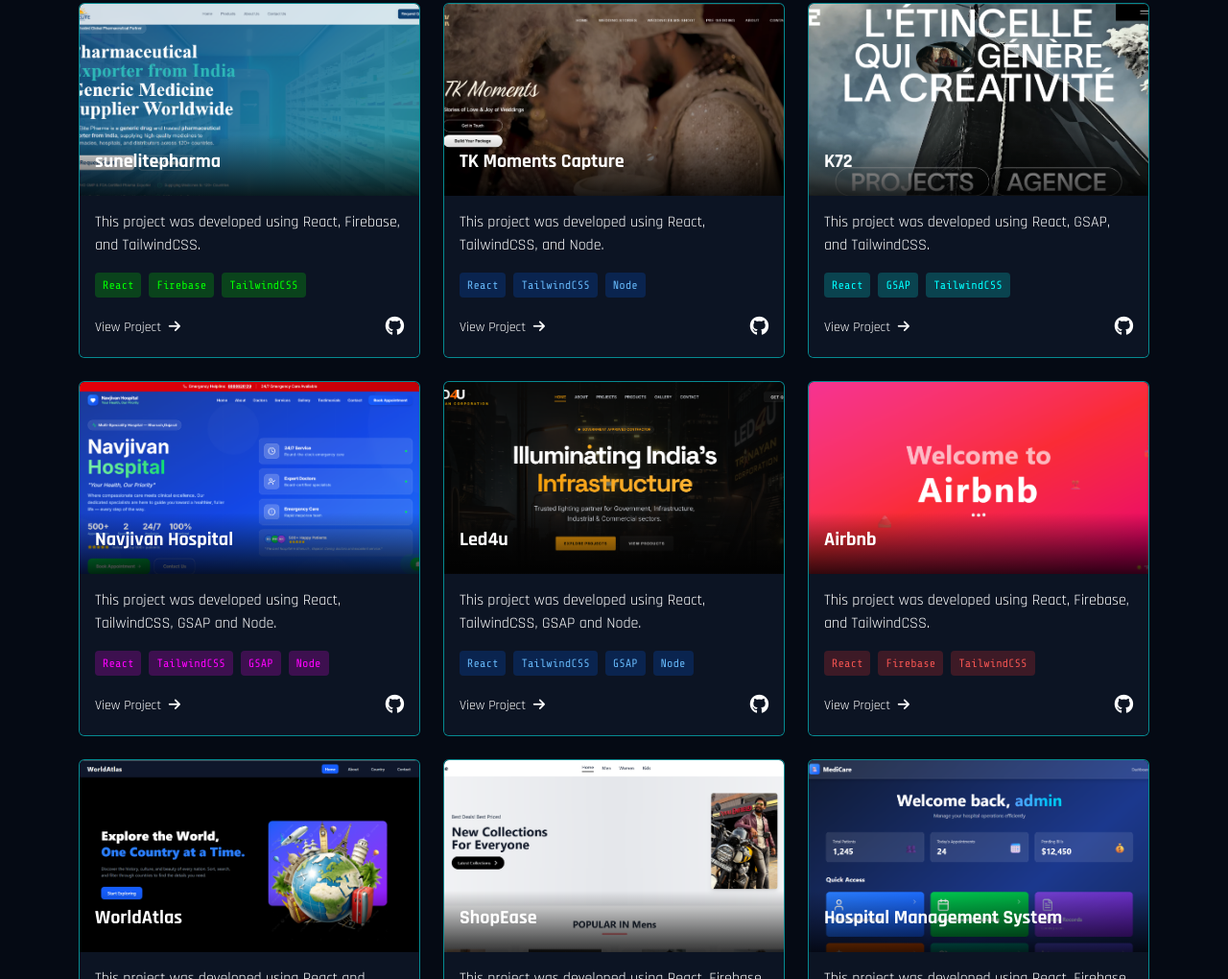
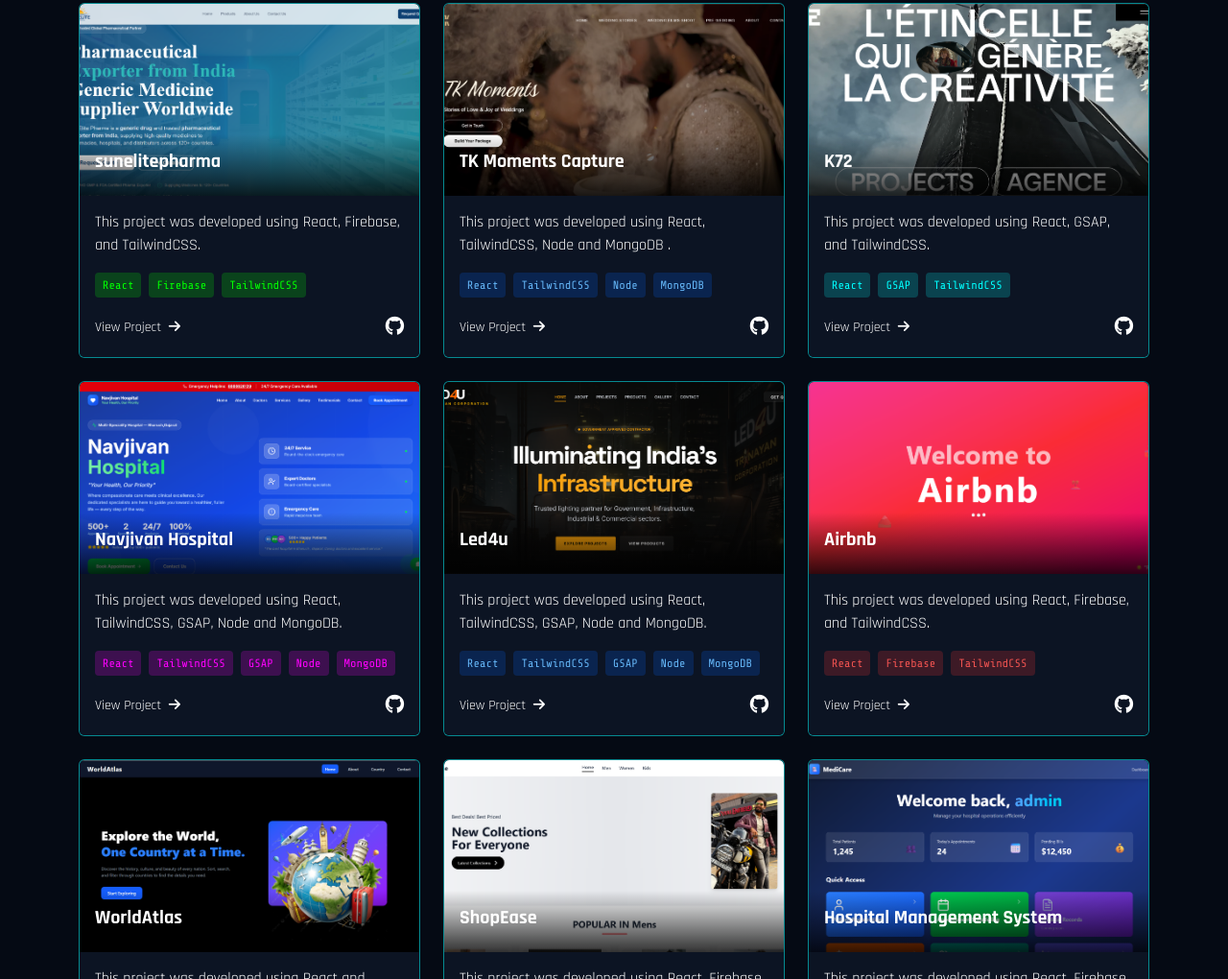
Before and after one commit to patel-Jishan/jshanportfolio, a plain HTML site: page index.html in a window 1280 px wide. Shown: the part 2273-3293 px from the top of the page at 96% size. Drawn offline with nearby package versions, Linux system fonts and the light colour scheme; animation ran at ten frames a second.

Commit message:
Add Tech stack

```diff
--- a/index.html
+++ b/index.html
@@ -678,7 +678,7 @@
 
                             <!-- Description -->
                             <p class="card-text mb-3 text-white">
-                                This project was developed using React, TailwindCSS, and Node.
+                                This project was developed using React, TailwindCSS, Node and MongoDB .
                             </p>
 
                             <!-- Technologies -->
@@ -695,6 +695,10 @@
                                 <span class="tech-badge tech-blue">
                                     Node
                                 </span>
+                                  <span class="tech-badge tech-blue">
+                                   MongoDB
+                                </span>
+
 
                             </div>
 
@@ -798,7 +802,7 @@
                         <div class="card-body bg-custom-surface">
 
                             <p class="card-text mb-3 text-white">
-                                This project was developed using React, TailwindCSS, GSAP and Node.
+                                This project was developed using React, TailwindCSS, GSAP, Node and MongoDB.
                             </p>
 
                             <div class="d-flex flex-wrap gap-2 mb-3">
@@ -815,6 +819,9 @@
                                 </span>
                                 <span class="tech-badge tech-purple">
                                     Node
+                                </span>
+                                <span class="tech-badge tech-purple">
+                                    MongoDB
                                 </span>
 
                             </div>
@@ -859,7 +866,7 @@
                         <div class="card-body bg-custom-surface">
 
                             <p class="card-text mb-3 text-white">
-                                This project was developed using React, TailwindCSS, GSAP and Node.
+                                This project was developed using React, TailwindCSS, GSAP, Node and MongoDB.
                             </p>
 
                             <div class="d-flex flex-wrap gap-2 mb-3">
@@ -876,6 +883,9 @@
                                 </span>
                                 <span class="tech-badge tech-blue">
                                     Node
+                                </span>
+                                 <span class="tech-badge tech-blue">
+                                    MongoDB
                                 </span>
 
                             </div>
```
